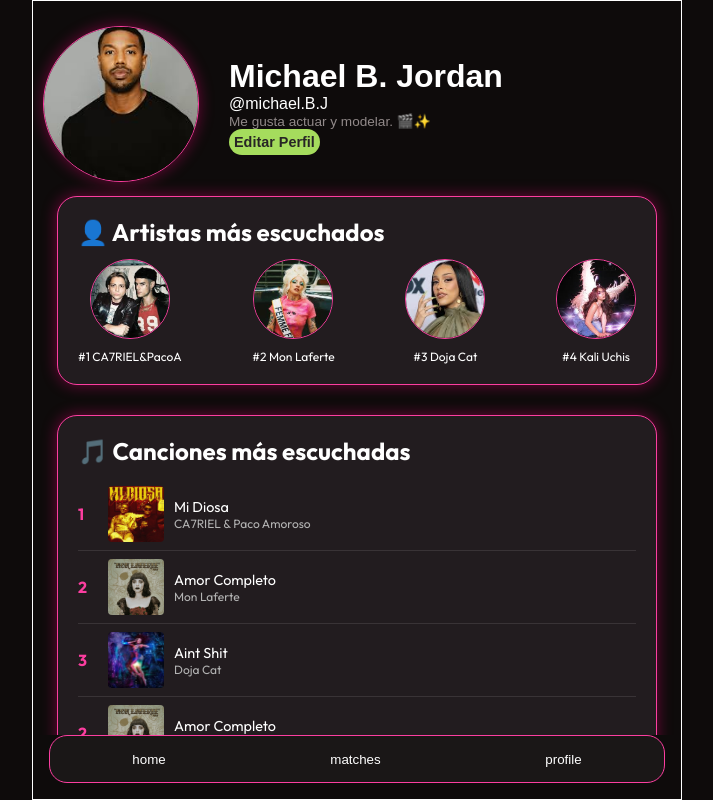
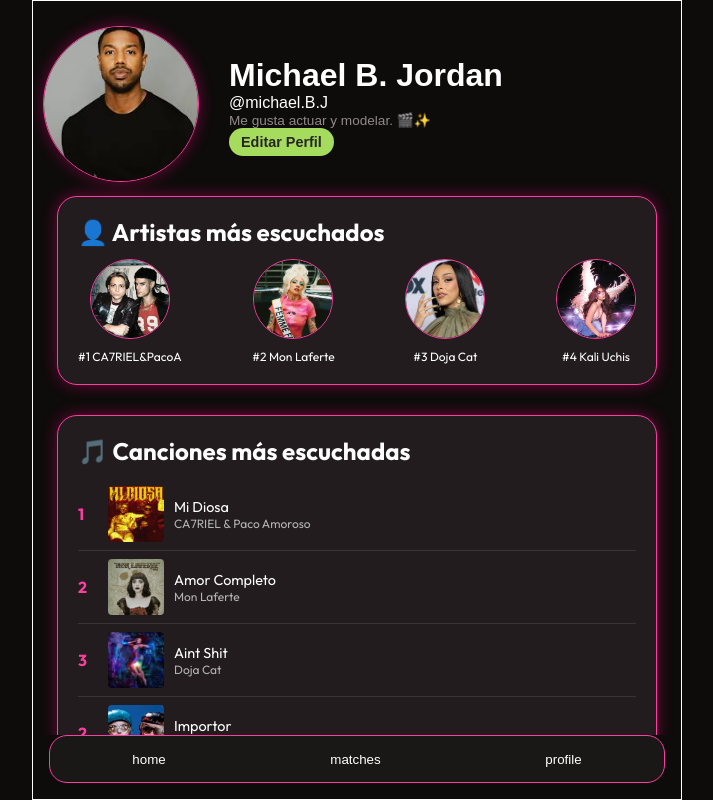
Before and after one commit to susana2329/Tendefy, an Angular app in the folder frontend/: page /perfil-personal in a window 1280 px wide. Shown: the whole page, without its empty margins (283-996 px from the left). Built offline with nearby package versions, Linux system fonts and the light colour scheme.

Commit message:
retoques del front

```diff
--- a/frontend/src/app/page/perfil-personal/perfil-personal.css
+++ b/frontend/src/app/page/perfil-personal/perfil-personal.css
@@ -24,13 +24,13 @@
 .btn-editar{
  background-color:#A5DC5D  ;
   color: #272525;
-  padding: 5px 5px;
+  padding: 6px 12px;
   border: none;
   border-radius: 20px;
   font-size: 0.9rem;
   font-weight: bold;
   cursor: pointer;
-  gap: 30px;
+  display: flex;
 }
 
 .perfil-header {
@@ -143,21 +143,11 @@
   color: #b3b3b3;
 }
 
-.tarjetas-redes-sociales{
-  background-color: #221c1f;
-  border-radius: 20px;
-  padding: 20px;
-  border: 1px solid #FC3EA0;
-  box-shadow: 0 0 15px rgba(255, 0, 127, 0.4);
-  margin-top: 10px;
-}
-
 .redes-grid {
   display: flex;
   flex-direction: row;
   justify-content: space-between;
   gap: 10px;
-  flex-wrap: wrap;
   margin-top: 15px;
 }
 
@@ -172,7 +162,6 @@
   font-weight: 600;
   text-decoration: none;
   border: 1.5px solid transparent;
-  width: 31%;
 }
 
 .instagram {
--- a/frontend/src/app/page/perfil-personal/perfil-personal.html
+++ b/frontend/src/app/page/perfil-personal/perfil-personal.html
@@ -6,7 +6,7 @@
         <h1>{{nombre}}</h1>
         <p class="username">@{{usuario}}</p>
         <p class="bio">{{biografia}}</p>
-                <button class="btn-editar">Editar Perfil</button>
+        <button class="btn-editar">Editar Perfil</button>
     </div>
 </header>
 
@@ -41,7 +41,7 @@
         </ol>
     </section>
 
-<section class="tarjetas-redes-sociales" id="redes">
+<section class="tarjeta-musica" id="redes">
     <h2>🔗 Redes Sociales</h2>
 
     <div class="redes-grid">
--- a/frontend/src/app/page/perfil-personal/perfil-personal.ts
+++ b/frontend/src/app/page/perfil-personal/perfil-personal.ts
@@ -57,7 +57,7 @@ this.canciones = [
   { ranking: 1, titulo: 'Mi Diosa', artista: 'CA7RIEL & Paco Amoroso', coverUrl: 'assets/imagenes/midiosa.jpg' },
   { ranking: 2, titulo: 'Amor Completo', artista: 'Mon Laferte', coverUrl: 'assets/imagenes/amorcompleto.jpg' },
   { ranking: 3, titulo: 'Aint Shit', artista: 'Doja Cat', coverUrl: 'assets/imagenes/aintshit.jpg' },
-  { ranking: 2, titulo: 'Amor Completo', artista: 'Mon Laferte', coverUrl: 'assets/imagenes/amorcompleto.jpg' },
+  { ranking: 2, titulo: 'Importor', artista: 'CA7RIEL & Paco Amoroso', coverUrl: 'assets/imagenes/impostor.jpg' },
   { ranking: 3, titulo: 'telepatia', artista: 'Kali Uchis', coverUrl: 'assets/imagenes/kaliUchis.jpg' }
 ];
 
```
Also changed, not shown: frontend/public/assets/imagenes/impostor.jpg (added).
